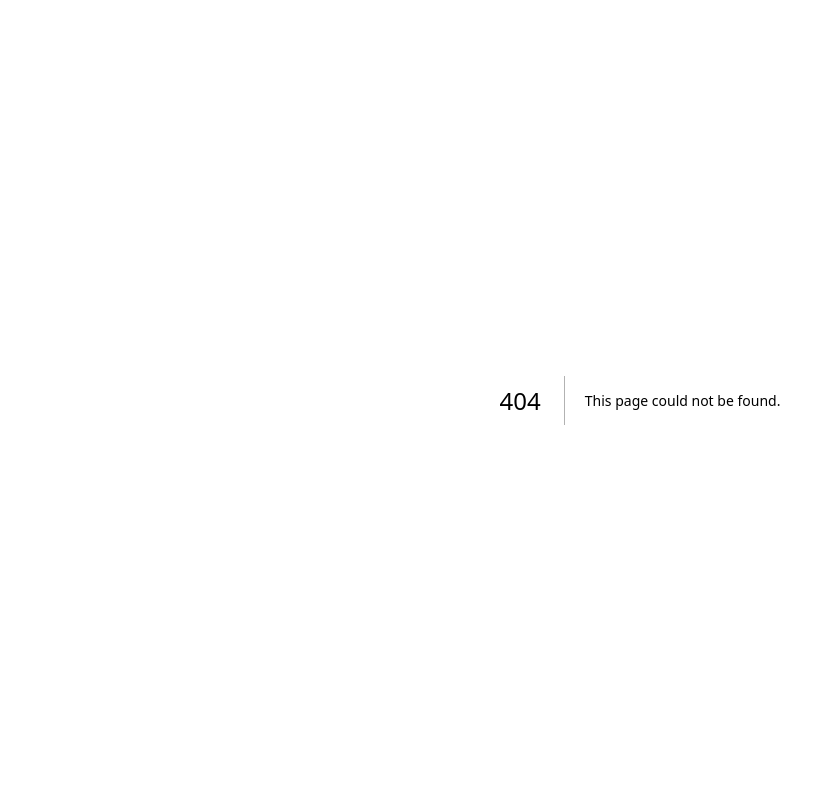
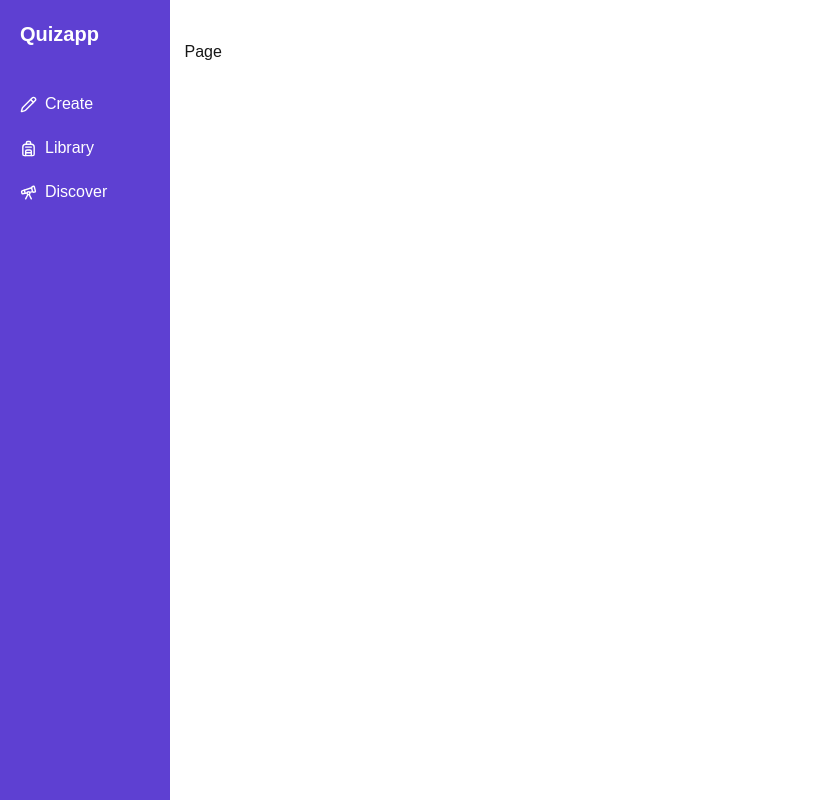
Before and after one commit to thoriqramadhan/quizapp, a Next.js app: page /home/library in a window 1280 px wide. Before the commit this address had no page. Shown: the whole page, without its empty margins (0-823 px from the left). Built offline with nearby package versions, Linux system fonts and the light colour scheme.

Commit message:
feat: library page

```diff
--- /dev/null
+++ b/app/home/library/page.tsx
@@ -0,0 +1,11 @@
+import { FC } from 'react';
+
+interface PageProps {
+
+}
+
+const Page: FC<PageProps> = ({ }) => {
+    return <div>Page</div>;
+}
+
+export default Page;
```
